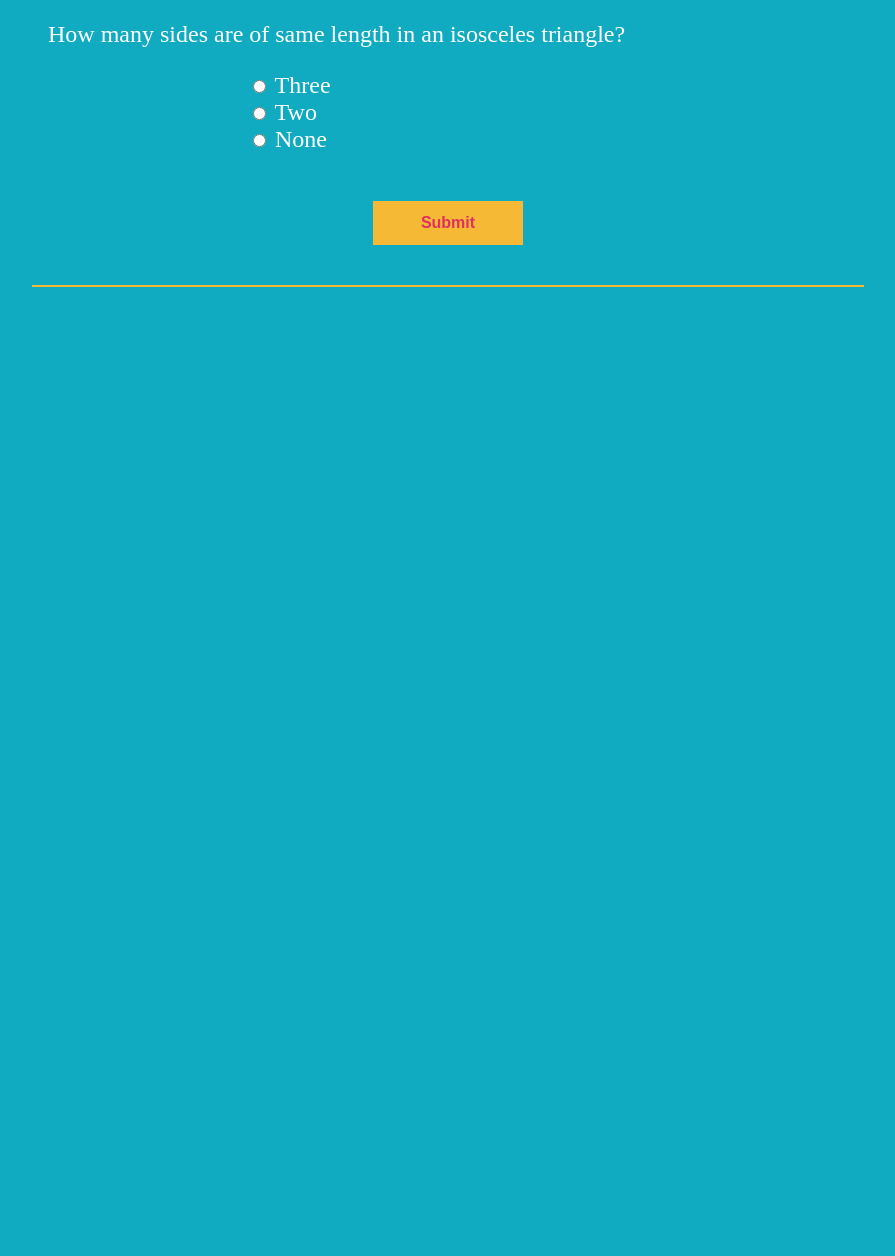
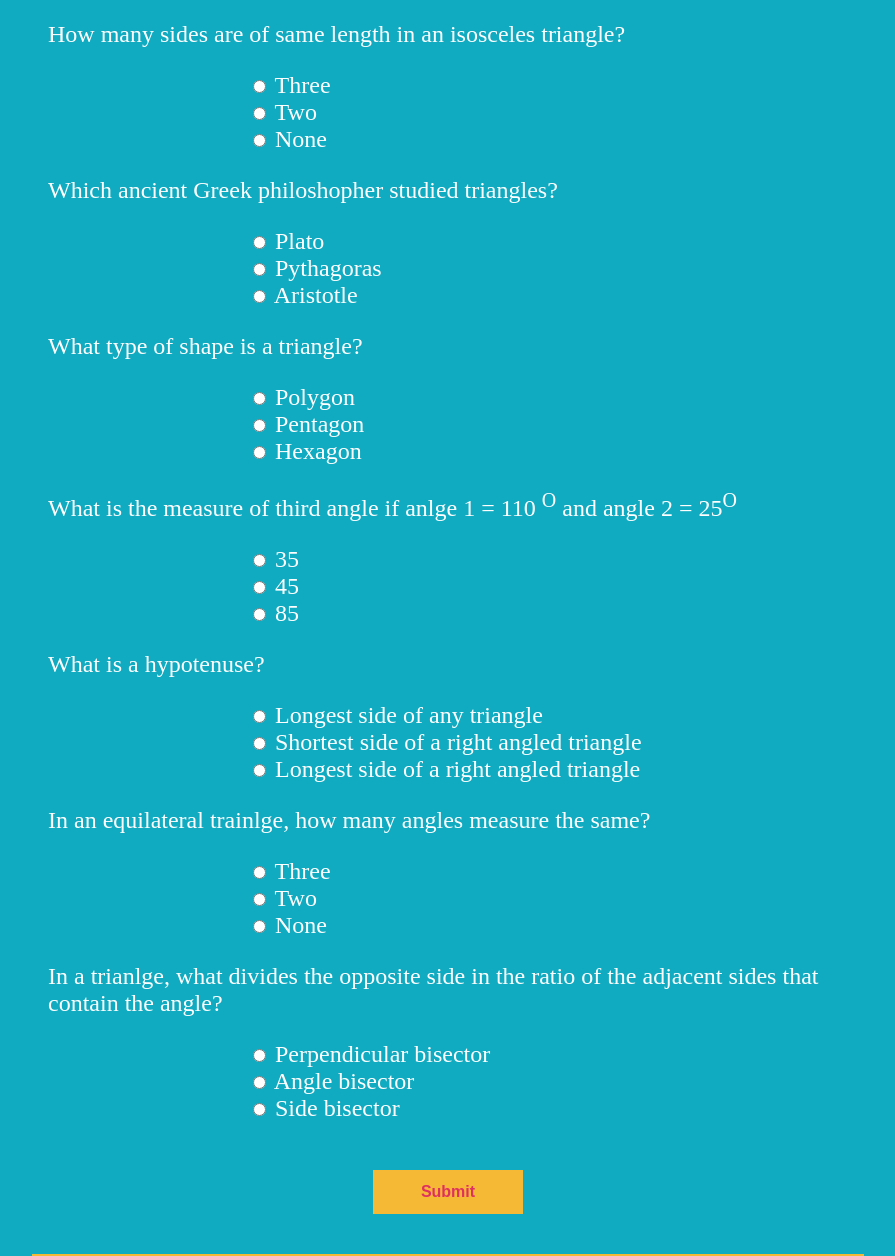
Before and after one commit to ruchiragoswami/fun-with-triangles, a plain HTML site: page pages/quiz.html in a window 1280 px wide. Shown: the part 647-1903 px from the top of the page, without its empty margins (192-1087 px from the left). Before the commit the page ends 934 px from the top, so only its background shows below. Drawn offline with Linux system fonts and the light colour scheme.

Commit message:
update quiz
Questions added

```diff
--- a/pages/quiz.html
+++ b/pages/quiz.html
@@ -96,6 +96,118 @@
             </section>
 
 
+            <section>
+                <p>
+                    Which ancient Greek philoshopher studied triangles?
+                </p>
+
+                <div class="question">
+                    <input type="radio" id="q5-1" name="q5" value="Plato" />
+                    <label for="q5-1"> Plato </label>
+                    <br>
+                    <input type="radio" id="q5-2" name="q5" value="Pythagoras" />
+                    <label for="q5-2"> Pythagoras </label>
+                    <br>
+                    <input type="radio" id="q5-3" name="q5" value="Aristotle">
+                    <label for="q5-3"> Aristotle </label>
+                </div>
+
+            </section>
+
+            <section>
+                <p>
+                    What type of shape is a triangle?
+                </p>
+
+                <div class="question">
+                    <input type="radio" id="q6-1" name="q6" value="Polygon" />
+                    <label for="q6-1"> Polygon </label>
+                    <br>
+                    <input type="radio" id="q6-2" name="q6" value="Pentagon" />
+                    <label for="q6-2"> Pentagon </label>
+                    <br>
+                    <input type="radio" id="q6-3" name="q6" value="Hexagon">
+                    <label for="q6-3"> Hexagon </label>
+                </div>
+
+            </section>
+
+            <section>
+                <p>
+                    What is the measure of third angle if anlge 1 = 110 <sup>O</sup> and angle 2 = 25<sup>O</sup>
+                </p>
+
+                <div class="question">
+                    <input type="radio" id="q7-1" name="q7" value="35" />
+                    <label for="q7-1"> 35 </label>
+                    <br>
+                    <input type="radio" id="q7-2" name="q7" value="45" />
+                    <label for="q7-2"> 45 </label>
+                    <br>
+                    <input type="radio" id="q7-3" name="q7" value="85">
+                    <label for="q7-3">85 </label>
+                </div>
+
+            </section>
+
+            <section>
+                <p>
+                    What is a hypotenuse?
+                </p>
+
+                <div class="question">
+                    <input type="radio" id="q8-1" name="q8" value="any" />
+                    <label for="q8-1"> Longest side of any triangle </label>
+                    <br>
+                    <input type="radio" id="q8-2" name="q8" value="short" />
+                    <label for="q8-2"> Shortest side of a right angled triangle </label>
+                    <br>
+                    <input type="radio" id="q8-3" name="q8" value="long">
+                    <label for="q8-3"> Longest side of a right angled triangle </label>
+                </div>
+
+            </section>
+
+            <section>
+                <p>
+                   In an equilateral trainlge, how many angles measure the same?
+                </p>
+
+                <div class="question">
+                    <input type="radio" id="q9-1" name="q9" value="three" />
+                    <label for="q9-1"> Three </label>
+                    <br>
+                    <input type="radio" id="q9-2" name="q9" value="two" />
+                    <label for="q9-2"> Two </label>
+                    <br>
+                    <input type="radio" id="q9-3" name="q9" value="none">
+                    <label for="q9-3"> None </label>
+                </div>
+
+            </section>
+
+
+
+
+            <section>
+                <p>
+                   In a trianlge, what divides the opposite side in the ratio of the adjacent sides that contain the angle?
+                </p>
+
+                <div class="question">
+                    <input type="radio" id="q10-1" name="q10" value="perp" />
+                    <label for="q10-1"> Perpendicular bisector </label>
+                    <br>
+                    <input type="radio" id="q10-2" name="q10" value="angle" />
+                    <label for="q10-2">Angle bisector </label>
+                    <br>
+                    <input type="radio" id="q10-3" name="q10" value="side">
+                    <label for="q10-3"> Side bisector</label>
+                </div>
+
+            </section>
+
+
             <input id="btn-submitQuiz" class="allBtn" type="button" value="Submit" />
 
         </form>
--- a/scripts/script-quiz.js
+++ b/scripts/script-quiz.js
@@ -2,7 +2,7 @@ let selectForm = document.querySelector(".form-container");
 let submitQuiz = document.querySelector("#btn-submitQuiz");
 let showQuizResult = document.querySelector("#quizOutput");
 
-const correctAnswers = ['90', 'right', 'scalene', 'two' ];
+const correctAnswers = ['90', 'right', 'scalene', 'two', 'Pythagoras', 'Polygon' , '45', 'long', 'three', 'angle'];
 
 function calculateScore() {
     // event.preventDefault();
```
